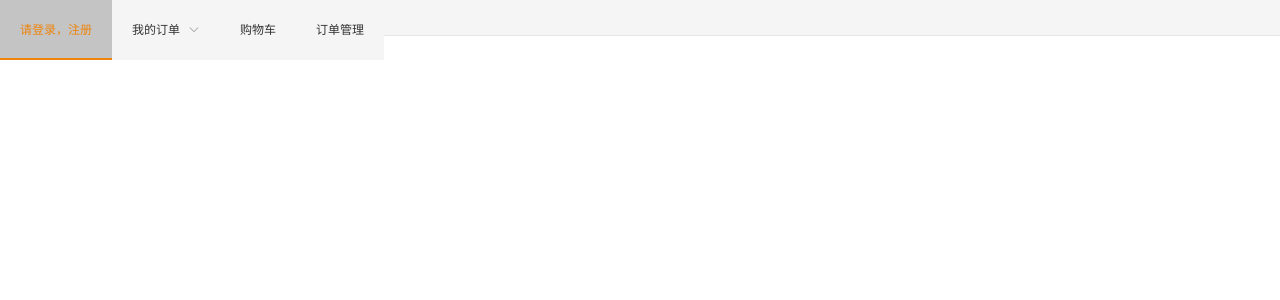
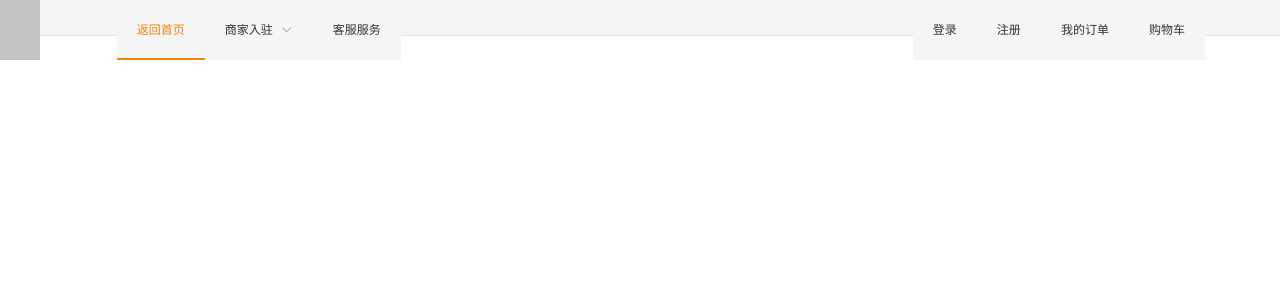
Before and after one commit to flangely/bell-store-page, a Vue app in the folder flange-store-portal-web/: page /#/test/test in a window 1280 px wide. Shown: the top 300 px of the page. Built offline with nearby package versions, Linux system fonts and the light colour scheme.

Commit message:
商城前台导航栏布局调整

```diff
--- a/flange-store-portal-web/src/components/navigator/Header.vue
+++ b/flange-store-portal-web/src/components/navigator/Header.vue
@@ -8,9 +8,10 @@
       background-color="#f5f5f5"
       text-color="#333"
       active-text-color="#ee840b">
-      <el-menu-item index="1">请登录，注册</el-menu-item>&nbsp;&nbsp;
+      <el-menu-item></el-menu-item>
+      <el-menu-item index="1" style="margin-left:6%">返回首页</el-menu-item>
       <el-submenu index="2">
-        <template slot="title">我的订单</template>
+        <template slot="title">商家入驻</template>
         <el-menu-item index="2-1">选项1</el-menu-item>
         <el-menu-item index="2-2">选项2</el-menu-item>
         <el-menu-item index="2-3">选项3</el-menu-item>
@@ -21,8 +22,11 @@
           <el-menu-item index="2-4-3">选项3</el-menu-item>
         </el-submenu>
       </el-submenu>
-      <el-menu-item index="3">购物车</el-menu-item>
-      <el-menu-item index="4">订单管理</el-menu-item>
+      <el-menu-item index="3">客服服务</el-menu-item>
+      <el-menu-item index="4" style="margin-left:40%">登录</el-menu-item>
+      <el-menu-item index="5">注册</el-menu-item>
+      <el-menu-item index="6">我的订单</el-menu-item>
+      <el-menu-item index="7">购物车</el-menu-item>
     </el-menu>
   </div>
 </template>
```
